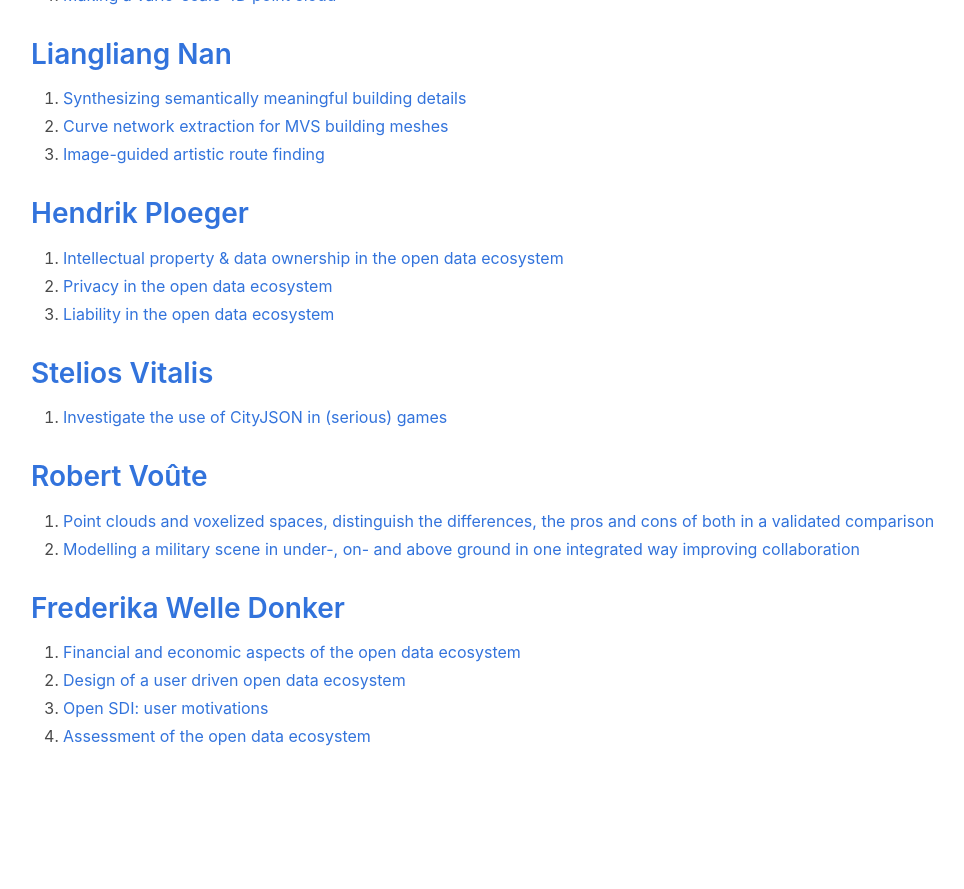
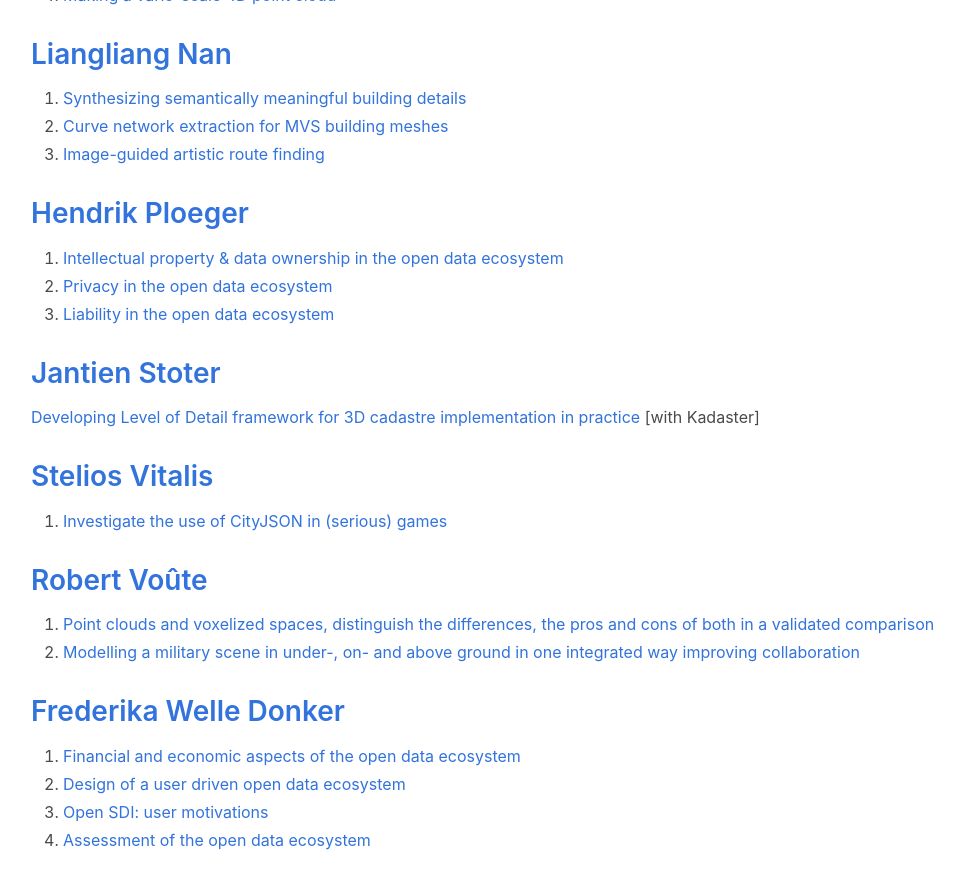
Before and after one commit to tudelft3d/geo2020, a Jekyll site: the page built from potentialtopics/index.md, in a window 1280 px wide and 900 px high, scrolled down 2678 px. Shown: the top 889 px of the window, without its empty margins (33-997 px from the left). Built offline with Jekyll 4.4.1, drawn with Linux system fonts in a browser that asks for light colours; nearby versions of some CDN libraries; before the commit the page ends 3474 px from its top, so only the background shows below that.

Commit message:
activated 3d cadastre

```diff
--- a/potentialtopics/index.md
+++ b/potentialtopics/index.md
@@ -120,8 +120,9 @@
 
 
 
-<!-- ## [Jantien Stoter](https://3d.bk.tudelft.nl/jstoter/) -->
-<!-- 1. [Developing Level of Detail framework for 3D cadastre implementation in practice](https://www.fig.net/resources/proceedings/fig_proceedings/fig2020/papers/ts04e/TS04E_stoter_ho_et_al_10503_abs.pdf) [with Kadaster] -->
+## [Jantien Stoter](https://3d.bk.tudelft.nl/jstoter/)
+[Developing Level of Detail framework for 3D cadastre implementation in practice](https://www.fig.net/resources/proceedings/fig_proceedings/fig2020/papers/ts04e/TS04E_stoter_ho_et_al_10503_abs.pdf) [with Kadaster]
+
 <!-- 2. [Reconstructing a 3D road network for the whole Netherlands (for the National Road Data set (NWB))](https://nationaalwegenbestand.nl/nieuws/hoogte-informatie-toegevoegd-aan-nwb-voor-omgevingswet) [with NWB] -->
 
 
```
